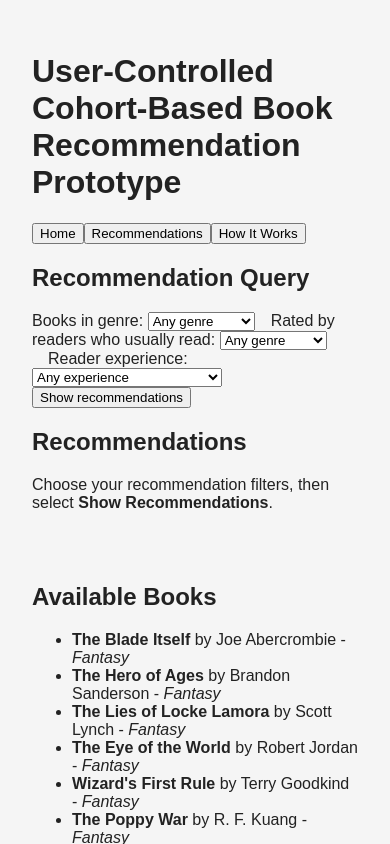
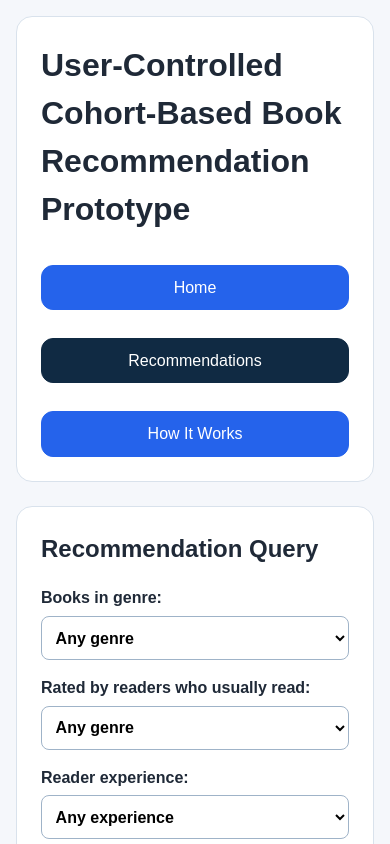
Before and after one commit to ksorgenfrei/book-recommender-prototype, a React (Vite) app: page / in a window 390 px wide. Both pictures are taken after a click on the button "Recommendations". Shown: the top 844 px of the page. Built offline with nearby package versions, Linux system fonts and the light colour scheme.

Commit message:
Add basic UI CSS styling and responsiveness

```diff
--- a/src/App.tsx
+++ b/src/App.tsx
@@ -10,7 +10,7 @@ import { defaultExperienceThresholds } from "./data/experienceThresholds";
 import type { ExperienceFilter, GenreFilter } from "./types/types";
 
 import { getRecommendations } from "./utils/getRecommendations"; // recommendation utility function
-import { getExperienceLevel } from "./utils/getExperienceLevel";
+
 
 type Page = "home" | "recommendations" | "howItWorks"; // tell TypeScript that only one of those three page values can be shown
 
@@ -24,6 +24,7 @@ function App() {
   const [experienceFilter, setExperienceFilter] = useState<ExperienceFilter>("Any");
   const [hasSubmittedQuery, setHasSubmittedQuery] = useState(false); // prevents recs from appearing immediately when user first opens recs page
 
+
   // Recommendation list
   const recommendations = getRecommendations({
     books,
@@ -35,17 +36,7 @@ function App() {
     experienceThresholds: defaultExperienceThresholds,
   });
 
-  // Helper function: given bookId, find matching book title
-  const getBookTitle = (bookId: number) => {
-    const book = books.find((b) => b.id === bookId);
-    return book ? book.title : "Unknown book";
-  };
 
-  // Helper function: given readerId, find matching simulated reader name
-  const getReaderName = (readerId: number) => {
-    const reader = readerProfiles.find((r) => r.id === readerId);
-    return reader ? reader.displayName : "Unknown reader";
-  };
   const selectedTargetGenreDescription =
     targetGenre === "Any" ? "books of any genre" : `${targetGenre} books`;
 
@@ -54,12 +45,14 @@ function App() {
       : `${experienceFilter.toLowerCase()} ${cohortGenre} readers`;
 
   return (
-    <main>
+    <main className="app-shell">
+      <header className="app-header">
         <h1>User-Controlled Cohort-Based Book Recommendation Prototype</h1>
 
-      <nav aria-label="Main navigation">
+        <nav className="main-nav" aria-label="Main navigation">
           <button
             type="button"
+            className="primary-button"
             onClick={() => setCurrentPage("home")}
             // tell assitive technologies which section is currently active
             aria-current={currentPage === "home" ? "page" : undefined}>
@@ -68,6 +61,7 @@ function App() {
 
           <button
             type="button"
+            className="primary-button"
             onClick={() => setCurrentPage("recommendations")}
             // tell assitive technologies which section is currently active
             aria-current={currentPage === "recommendations" ? "page" : undefined}>
@@ -76,16 +70,17 @@ function App() {
 
           <button
             type="button"
+            className="primary-button"
             onClick={() => setCurrentPage("howItWorks")}
             // tell assitive technologies which section is currently active
             aria-current={currentPage === "howItWorks" ? "page" : undefined}>
             How It Works
           </button>
         </nav>
-
+      </header>
 
       {currentPage === "home" && (
-        <section>
+        <section className="content-card">
           <h2>About this prototype</h2>
 
           <p>This prototype aims to explore transparent, user-controlled book recommendations
@@ -100,16 +95,17 @@ function App() {
 
           <button
             type="button"
+            className="primary-button"
             onClick={() => setCurrentPage("recommendations")}>
             Explore recommendations
           </button>
         </section>
       )}
       {currentPage === "recommendations" && (
-        <section>
+        <section className="content-card">
           <h2>Recommendation Query</h2>
-          <div>
-            <label>
+          <div className="filter-panel">
+            <label className="filter-control">
               Books in genre:{" "}
               <select // creates dropdown menu
                 value={targetGenre}
@@ -124,8 +120,8 @@ function App() {
               </select>
             </label>
 
-            {/*add left margin so second dropdown doest touch the first, moved to CSS later*/}
-            <label style={{ marginLeft: "1rem" }}>
+
+            <label className="filter-control">
               Rated by readers who usually read:{" "}
               <select
                 value={cohortGenre}
@@ -140,7 +136,7 @@ function App() {
               </select>
             </label>
 
-            <label style={{ marginLeft: "1rem" }}>
+            <label className="filter-control">
               Reader experience:{" "}
               <select
                 value={experienceFilter}
@@ -165,6 +161,7 @@ function App() {
 
           <button
             type="button"
+            className="primary-button"
             onClick={() => setHasSubmittedQuery(true)}>
             Show recommendations
           </button>
@@ -185,7 +182,7 @@ function App() {
             <p>No recommendations found for this selection. Try changing the book genre, reader genre, or experience level.</p>
           ) : (
             // shows when recs are available
-            <ul>
+            <ul className="recommendations-list">
               {recommendations.map((recommendation) => (
                 <li key={recommendation.book.id}>
                   <strong>{recommendation.book.title}</strong> by {recommendation.book.author} - Average rating:{" "}
@@ -196,47 +193,11 @@ function App() {
           )}
 
 
-          <br></br>
-          <br></br>
-          <h2>Available Books</h2>
 
-          <ul>
-            {books.map((book) => (// for each book in the books array, create one list item, key={book.id} is used since react needs a unique key for each rendered item in a list for tracking
-              <li key={book.id}>
-                <strong>{book.title}</strong> by {book.author} - <em>{book.genres.join(", ")}</em>
-              </li>
-            ))}
-          </ul>
-
-          <h2>Simulated Reader Profiles</h2>
-          <ul>
-            {readerProfiles.map((reader) => (
-              <li key={reader.id}>
-                <strong>{reader.displayName}</strong> usually reads {" "}
-                <em>{reader.dominantGenre}</em> - {reader.booksReadCount} books read - {" "}
-                <strong>
-                  {getExperienceLevel(
-                    reader.booksReadCount,
-                    defaultExperienceThresholds
-                  )}
-                </strong>
-              </li>
-            ))}
-          </ul>
-
-          <h2>Ratings</h2>
-          <ul>
-            {ratings.map((rating) => (
-              <li key={rating.id}>
-                <strong>{getReaderName(rating.readerId)}</strong> rated{" "}
-                <strong>{getBookTitle(rating.bookId)}</strong> {rating.rating}/5.
-              </li>
-            ))}
-          </ul>
         </section>
       )}
       {currentPage === "howItWorks" && (
-        <section>
+        <section className="content-card">
           <h2>How it works</h2>
 
           <ol>
--- a/src/index.css
+++ b/src/index.css
@@ -1,12 +1,241 @@
+/*
+  Apply border-box sizing so padding and borders are included in element width.
+  This makes layout sizing more predictable.
+*/
+* {
+  box-sizing: border-box;
+}
+
+/*
+  Base page styling.
+  The background is kept light and neutral so the content cards stand out.
+*/
 body {
   margin: 0;
   font-family: Arial, Helvetica, sans-serif;
-  background: #f5f5f5;
-  color: #222;
+  background: #f5f7fb;
+  color: #1f2937;
+  line-height: 1.5;
 }
 
-main {
-  max-width: 900px;
+/*
+  Main page wrapper.
+  max-width prevents long lines from stretching across the full screen,
+  which improves readability.
+*/
+.app-shell {
+  max-width: 1100px;
   margin: 0 auto;
-  padding: 2rem;
+  padding: 2rem 1rem;
 }
+
+/*
+  Header card for the title and navigation.
+  This gives the app a clearer visual starting point.
+*/
+.app-header {
+  background: #ffffff;
+  border: 1px solid #d9e2ec;
+  border-radius: 1rem;
+  padding: 1.5rem;
+  margin-bottom: 1.5rem;
+}
+
+/*
+  Reduce the default spacing above the first heading.
+*/
+.app-header h1 {
+  margin-top: 0;
+  margin-bottom: 0.5rem;
+}
+
+/*
+  Make the project subtitle less visually dominant than the main heading.
+*/
+.app-header h2 {
+  margin-top: 0;
+  color: #52606d;
+  font-size: 1rem;
+  font-weight: 600;
+}
+
+/*
+  Main navigation layout.
+  flex-wrap allows buttons to move onto a new line on smaller screens.
+*/
+.main-nav {
+  display: flex;
+  flex-wrap: wrap;
+  gap: 0.75rem;
+  margin-top: 1rem;
+}
+
+/*
+  Shared form control styling.
+  Larger controls are easier to select with mouse, touch, or keyboard.
+*/
+button,
+select {
+  font: inherit;
+  min-height: 2.75rem;
+}
+
+/*
+  Default button styling.
+  The padding increases the clickable area and improves usability.
+*/
+button {
+  border: 1px solid #9fb3c8;
+  border-radius: 0.75rem;
+  background: #ffffff;
+  color: #102a43;
+  padding: 0.6rem 1rem;
+  cursor: pointer;
+}
+
+/*
+  Hover styling gives mouse users feedback that the button is interactive.
+*/
+button:hover {
+  background: #eef2f7;
+}
+
+/*
+  aria-current="page" is already set in App.tsx.
+  This style makes the active navigation item visually obvious.
+*/
+.main-nav button[aria-current="page"] {
+  background: #102a43;
+  color: #ffffff;
+  border-color: #102a43;
+}
+
+/*
+  Primary action button for the main call-to-action buttons.
+*/
+.primary-button {
+  margin-top: 1rem;
+  background: #2563eb;
+  color: #ffffff;
+  border-color: #2563eb;
+}
+
+/*
+  Hover state for primary buttons.
+*/
+.primary-button:hover {
+  background: #1d4ed8;
+}
+
+/*
+  Visible keyboard focus indicator.
+  This helps keyboard users see which control is currently focused.
+*/
+button:focus-visible,
+select:focus-visible {
+  outline: 3px solid #f59e0b;
+  outline-offset: 3px;
+}
+
+/*
+  Main content card.
+  This makes each page section feel deliberately structured.
+*/
+.content-card {
+  background: #ffffff;
+  border: 1px solid #d9e2ec;
+  border-radius: 1rem;
+  padding: 1.5rem;
+  margin-bottom: 1.5rem;
+}
+
+/*
+  Remove extra top spacing from headings inside cards.
+*/
+.content-card h2:first-child {
+  margin-top: 0;
+}
+
+/*
+  Recommendation filter layout.
+  This keeps the dropdowns aligned and spaced without inline styles.
+*/
+.filter-panel {
+  display: flex;
+  flex-wrap: wrap;
+  gap: 1rem;
+  align-items: flex-end;
+  margin-bottom: 1rem;
+}
+
+/*
+  Each filter label becomes a small vertical group:
+  label text above, dropdown below.
+*/
+.filter-control {
+  display: flex;
+  flex-direction: column;
+  gap: 0.35rem;
+  min-width: 14rem;
+  font-weight: 600;
+}
+
+/*
+  Dropdowns fill their filter-control container.
+*/
+.filter-control select {
+  width: 100%;
+  border: 1px solid #9fb3c8;
+  border-radius: 0.5rem;
+  padding: 0.4rem 0.6rem;
+  background: #ffffff;
+}
+
+/*
+  Recommendation results are shown as simple cards instead of a dense bullet list.
+*/
+.recommendation-list {
+  list-style: none;
+  padding-left: 0;
+  display: grid;
+  gap: 0.75rem;
+}
+
+/*
+  Each recommendation gets spacing and a subtle border,
+  making individual results easier to scan.
+*/
+.recommendation-list li {
+  background: #f8fafc;
+  border: 1px solid #d9e2ec;
+  border-radius: 0.75rem;
+  padding: 0.9rem;
+}
+
+/*
+  Responsive adjustment for narrower screens.
+  Controls stack vertically so they remain readable and easy to select.
+*/
+@media (max-width: 700px) {
+  .app-shell {
+    padding: 1rem;
+  }
+
+  .main-nav {
+    flex-direction: column;
+  }
+
+  .main-nav button,
+  .primary-button {
+    width: 100%;
+  }
+
+  .filter-panel {
+    flex-direction: column;
+    align-items: stretch;
+  }
+
+  .filter-control {
+    min-width: 100%;
+  }
+}
```
Also changed, not shown: src/showDataForDebug.txt (added). Lines whose indentation alone changed are shown as unchanged.
